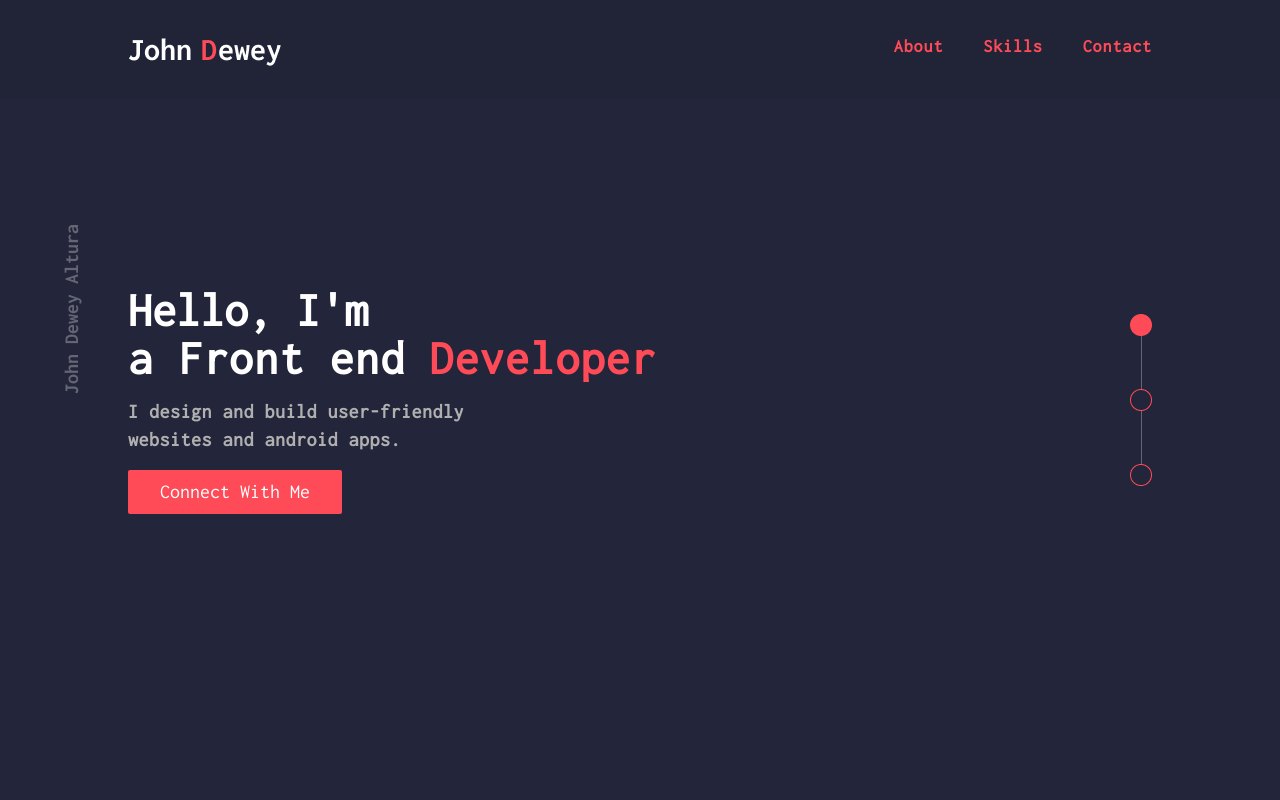
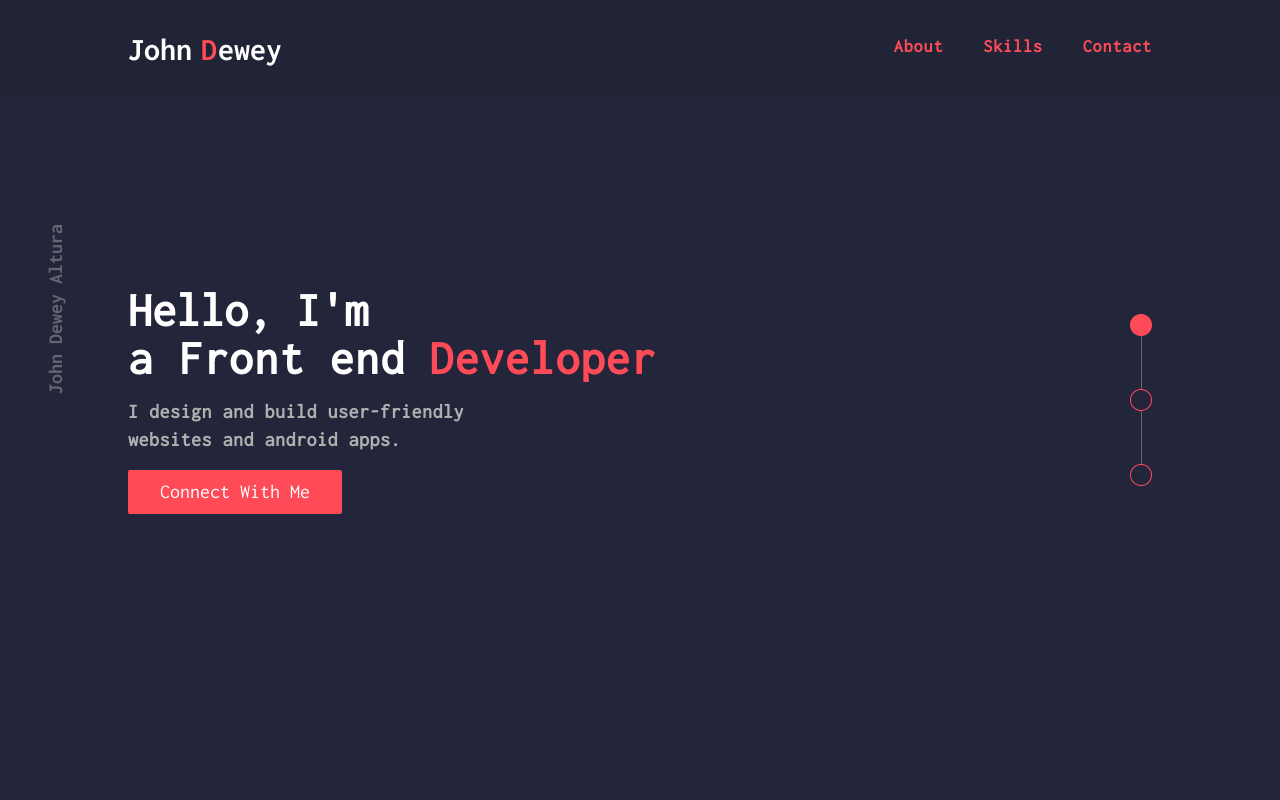
Before and after one commit to johndeweyzxc/My-Portfolio-Website, a React (Vite) app: page / in a window 1280 px wide. Shown: the top 800 px of the page. Built offline with nearby package versions, Linux system fonts and the light colour scheme.

Commit message:
Fixed margin of the image

```diff
--- a/src/App.jsx
+++ b/src/App.jsx
@@ -5,7 +5,6 @@ import About from "./Sections/About";
 import MySkillSets from "./Sections/MySkillSets";
 import ContactMe from "./Sections/ContactMe";
 import Footer from "./Sections/Footer";
-
 import {useRef} from "react";
 
 function App() {
@@ -16,7 +15,7 @@ function App() {
 
   return (
     <div className='w-screen'>
-      <img src={WholeName} className='absolute mt-56 ml-16 laptop:hidden' />
+      <img src={WholeName} className='absolute mt-56 ml-12 laptop:hidden' />
 
       <Header
         aboutRef={aboutRef}
```
